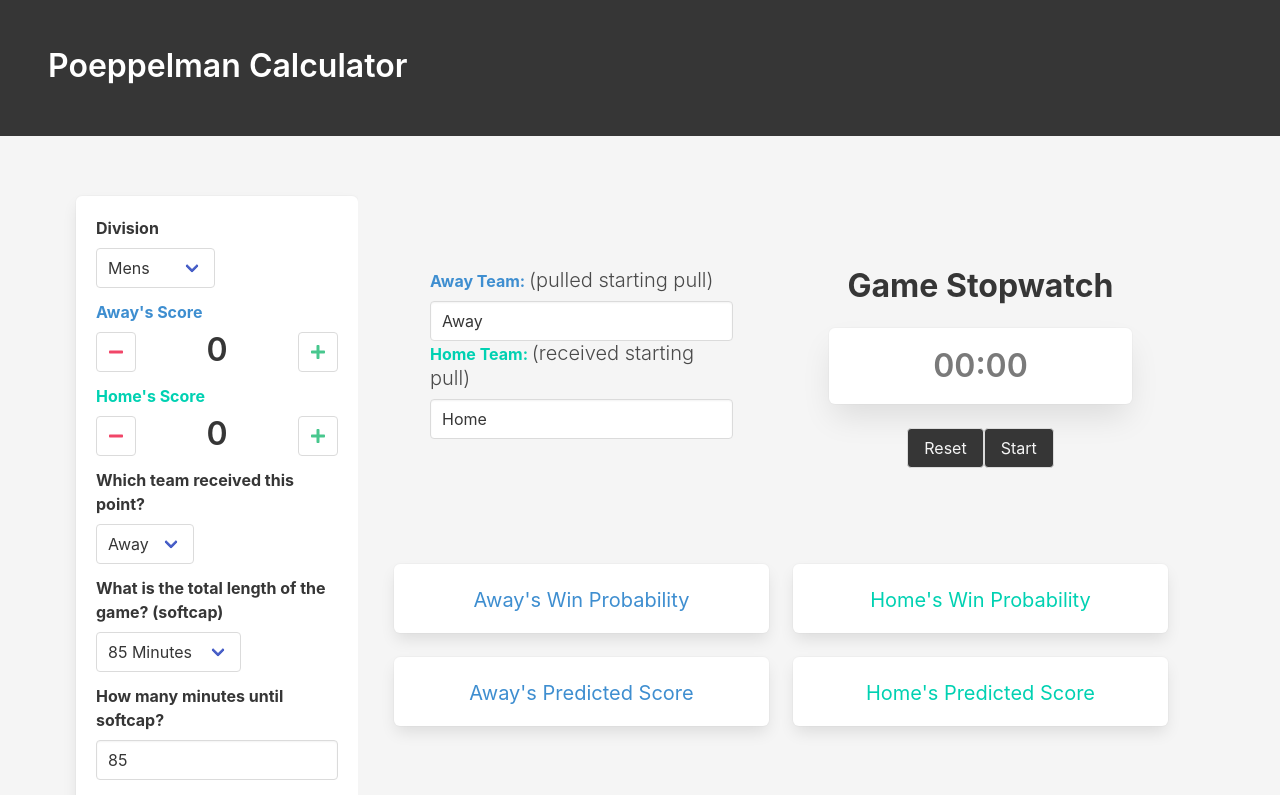
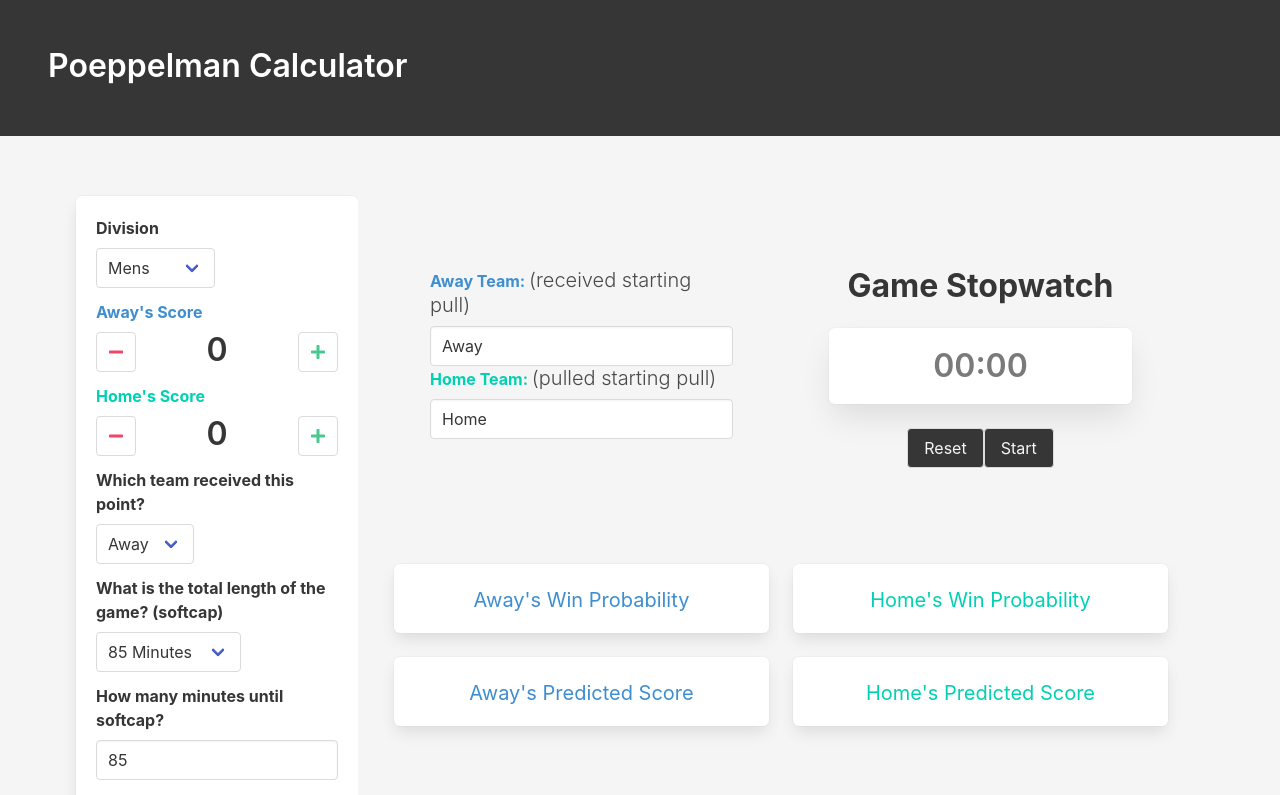
Before and after one commit to TeddyRandby/PoeppelmanFrontEnd, a React (Create React App) app: page / in a window 1280 px wide. Shown: the top 795 px of the page. Built offline with nearby package versions, Linux system fonts and the light colour scheme; no server answers.

Commit message:
Final bug fixing

```diff
--- a/src/App.js
+++ b/src/App.js
@@ -69,7 +69,7 @@ function App() {
     if ( pullScore < 15) {
       setPullScore(pullScore + 1);
     }
-    setStartedReceving("0")
+    setStartedReceving("1")
   };
 
   const decrementPull = () => {
@@ -87,7 +87,7 @@ function App() {
     if ( recScore < 15) {
       setRecScore(recScore + 1);
     }
-    setStartedReceving("1")
+    setStartedReceving("0")
   };
 
   const receivedHandler = event => {
@@ -365,7 +365,8 @@ function App() {
                   <label className="label has-text-info">
                     Away Team:{" "}
                     <span className="subtitle has-text-gray has-text-weight-light">
-                      (pulled starting pull)
+                    (received starting pull)
+
                     </span>
                   </label>
                   <div className="control">
@@ -377,7 +378,8 @@ function App() {
                   <label className="label has-text-primary">
                     Home Team:{" "}
                     <span className="subtitle has-text-gray has-text-weight-light">
-                      (received starting pull)
+                      (pulled starting pull)
+
                     </span>
                   </label>
                   <div className="control">
```
